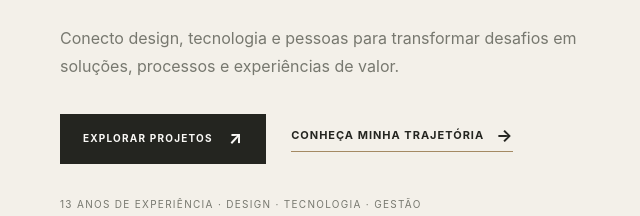
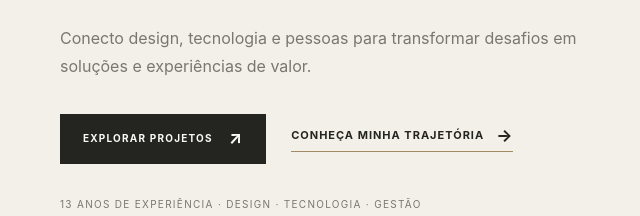
Before and after one commit to cristiano-francoalice/cristiano-portfolio, an Astro site: page / in a window 1280 px wide. Shown: the part 399-615 px from the top of the page, 0-640 px from the left. Built offline with nearby package versions, Linux system fonts and the light colour scheme; Astro itself is replaced by a stand-in of ours.

Commit message:
Update hero description in index.astro
Removed 'processos' from the hero description text.

```diff
--- a/src/pages/index.astro
+++ b/src/pages/index.astro
@@ -19,7 +19,7 @@ import BaseLayout from "../layouts/BaseLayout.astro";
 
         <p class="hero-description">
           Conecto design, tecnologia e pessoas para transformar desafios
-          em soluções, processos e experiências de valor.
+          em soluções e experiências de valor.
         </p>
 
         <div class="hero-actions">
```
